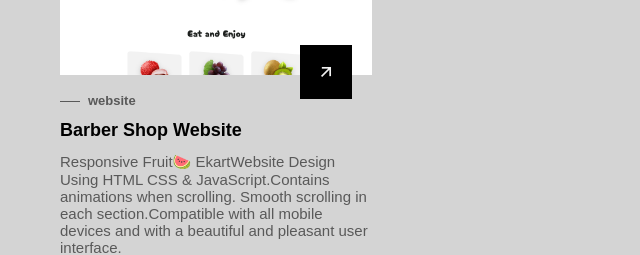
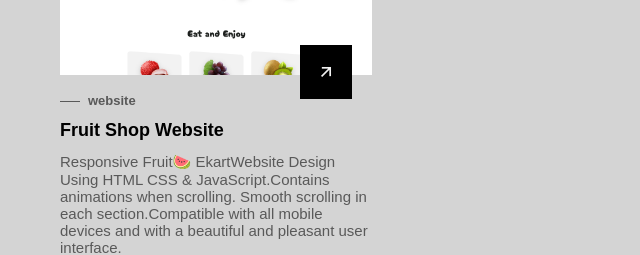
Before and after one commit to Azhar2786/My_portfolio_website, a plain HTML site: page index.html in a window 1280 px wide. Shown: the part 3350-3605 px from the top of the page, 424-1064 px from the left. Drawn offline with nearby package versions, Linux system fonts and the light colour scheme; a web font is replaced by a local one.

Commit message:
Update index.html

```diff
--- a/index.html
+++ b/index.html
@@ -368,7 +368,7 @@
 
                     <div class="projects__content">
                         <h3 class="projects__subtitle">website</h3>
-                        <h2 class="projects__title">Barber Shop Website</h2>
+                        <h2 class="projects__title">Fruit Shop Website</h2>
 
                         <p class="projects__description">
                             Responsive Fruit🍉 EkartWebsite Design Using HTML CSS & JavaScript.Contains animations when scrolling.
```
